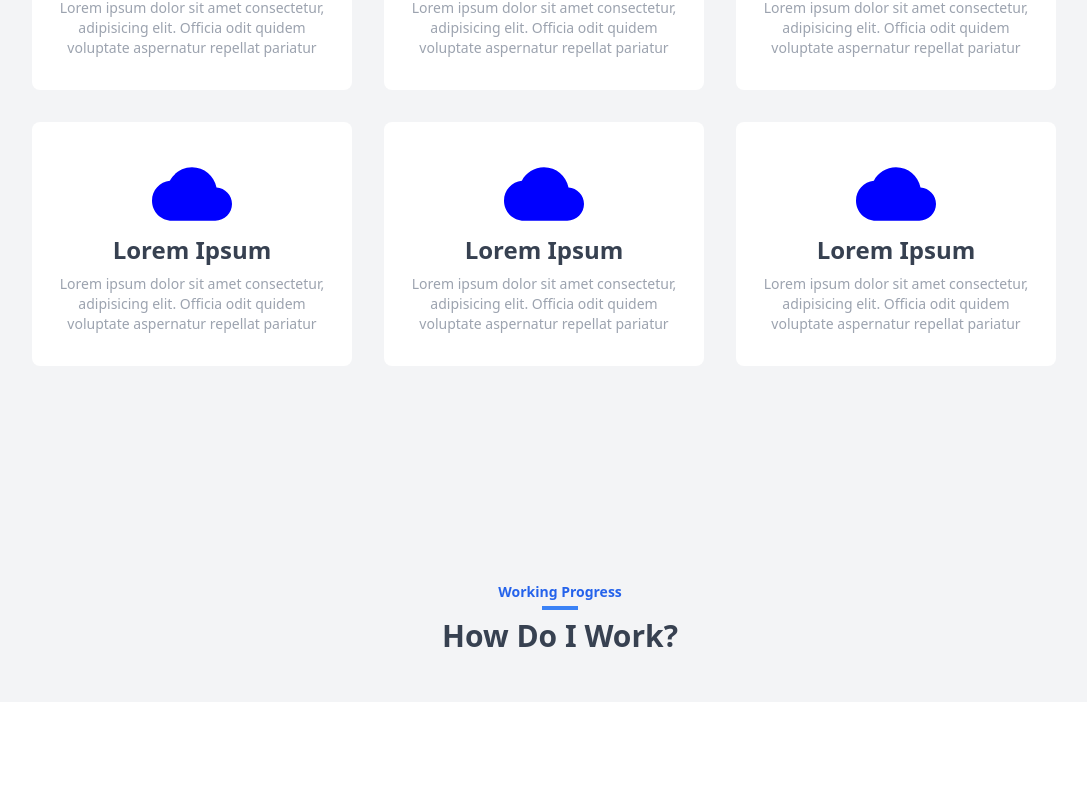
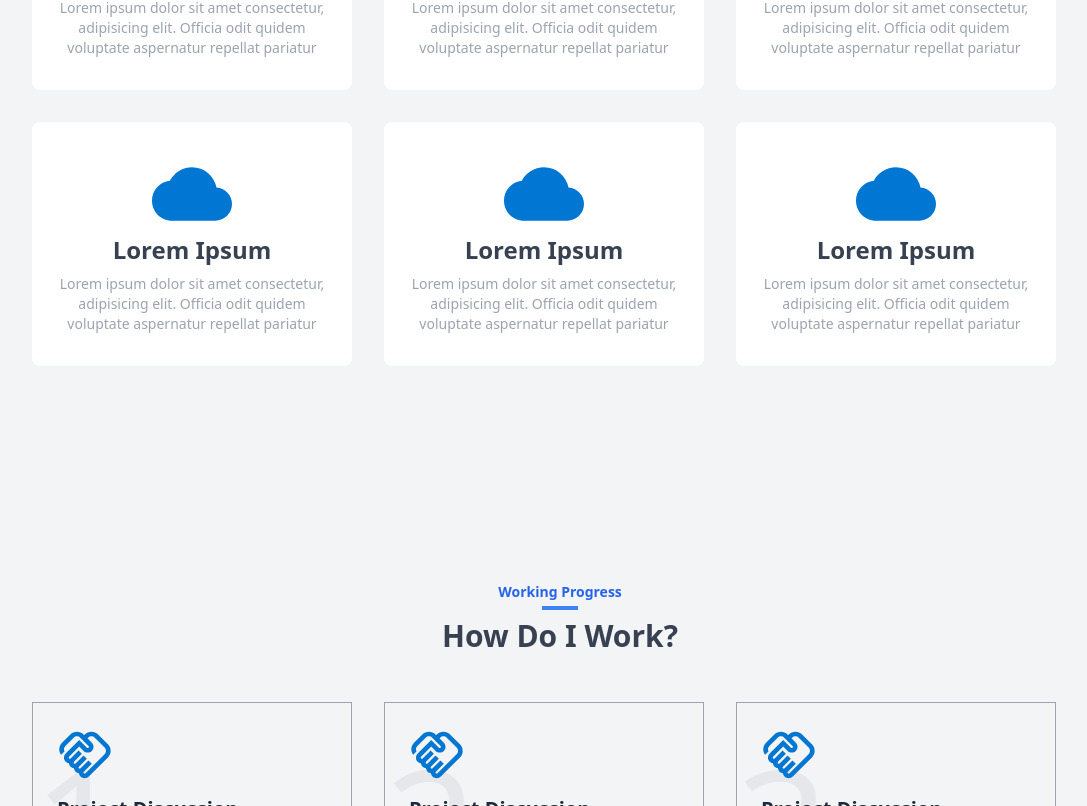
Before and after one commit to MandemGibson/myportfolio, a React (Create React App) app: page / in a window 1280 px wide. Shown: the part 1994-2800 px from the top of the page, without its empty margins (80-1167 px from the left). Before the commit the page ends 2696 px from the top, so only its background shows below. Built offline with nearby package versions, Linux system fonts and the light colour scheme.

Commit message:
Added working progress

```diff
--- /dev/null
+++ b/src/components/WorkProgress.tsx
@@ -0,0 +1,25 @@
+import React from "react";
+
+type WorkProgressProps = {
+  num: number;
+  icon: React.ReactElement;
+  title: string;
+  description: string;
+};
+
+function WorkProgress({ num, ...rest }: WorkProgressProps) {
+  return (
+    <div className="w-80 h-80 p-6 border border-gray-400 relative z-10 mb-8">
+      <p className="absolute top-0 left-0 text-10xl text-gray-200 -z-10">
+        {num}
+      </p>
+      <div>{rest.icon}</div>
+      <h2 className="my-3 text-xl font-bold text-gray-800">{rest.title}</h2>
+      <p className="text-base text-gray-500 font-semibold">
+        {rest.description}
+      </p>
+    </div>
+  );
+}
+
+export default WorkProgress;
--- a/src/pages/Services.tsx
+++ b/src/pages/Services.tsx
@@ -1,60 +1,122 @@
-import { Cloud } from "@mui/icons-material";
+import { Cloud, HandshakeOutlined } from "@mui/icons-material";
 import ServiceBox from "../components/ServiceBox";
 import TitAndSub from "../components/TitAndSub";
+import WorkProgress from "../components/WorkProgress";
 
-const iconStyle = {
+const serviceBoxIcon = {
   fontSize: "5rem",
-  color: "blue",
+  color: "#0176d2",
+};
+
+const progressBoxIcon = {
+  fontSize: "3.5rem",
+  color: "#0176d2",
 };
 
 function Services() {
   return (
+    <>
       <div className="bg-gray-100 h-min">
         <div className="mx-28 pt-8">
+          {/*Services start*/}
           <TitAndSub title="Services" subtitle="Explore My Best Services" />
           <div className="grid grid-cols-3">
             <ServiceBox
-            icon={<Cloud style={iconStyle} />}
+              icon={<Cloud style={serviceBoxIcon} />}
               title="Lorem Ipsum"
               description="Lorem ipsum dolor sit amet consectetur, adipisicing elit.
                 Officia odit quidem voluptate aspernatur repellat pariatur"
             />
             <ServiceBox
-            icon={<Cloud style={iconStyle} />}
+              icon={<Cloud style={serviceBoxIcon} />}
               title="Lorem Ipsum"
               description="Lorem ipsum dolor sit amet consectetur, adipisicing elit.
                 Officia odit quidem voluptate aspernatur repellat pariatur"
             />
             <ServiceBox
-            icon={<Cloud style={iconStyle} />}
+              icon={<Cloud style={serviceBoxIcon} />}
               title="Lorem Ipsum"
               description="Lorem ipsum dolor sit amet consectetur, adipisicing elit.
                 Officia odit quidem voluptate aspernatur repellat pariatur"
             />
             <ServiceBox
-            icon={<Cloud style={iconStyle} />}
+              icon={<Cloud style={serviceBoxIcon} />}
               title="Lorem Ipsum"
               description="Lorem ipsum dolor sit amet consectetur, adipisicing elit.
                 Officia odit quidem voluptate aspernatur repellat pariatur"
             />
             <ServiceBox
-            icon={<Cloud style={iconStyle} />}
+              icon={<Cloud style={serviceBoxIcon} />}
               title="Lorem Ipsum"
               description="Lorem ipsum dolor sit amet consectetur, adipisicing elit.
                 Officia odit quidem voluptate aspernatur repellat pariatur"
             />
             <ServiceBox
-            icon={<Cloud style={iconStyle} />}
+              icon={<Cloud style={serviceBoxIcon} />}
               title="Lorem Ipsum"
               description="Lorem ipsum dolor sit amet consectetur, adipisicing elit.
                 Officia odit quidem voluptate aspernatur repellat pariatur"
             />
           </div>
-        <div className="pt-36">
+          {/*Services end*/}
+
+          {/*Working Progress start*/}
+          <div className="pt-36 pb-14">
             <TitAndSub title="Working Progress" subtitle="How Do I Work?" />
+            <div className="grid grid-cols-3 mx-auto">
+              <WorkProgress
+                num={1}
+                icon={<HandshakeOutlined style={progressBoxIcon} />}
+                title="Project Discussion"
+                description="Lorem ipsum dolor sit amet consectetur, adipisicing elit.
+                Officia odit quidem voluptate aspernatur repellat pariatur"
+              />
+              <WorkProgress
+                num={2}
+                icon={<HandshakeOutlined style={progressBoxIcon} />}
+                title="Project Discussion"
+                description="Lorem ipsum dolor sit amet consectetur, adipisicing elit.
+                Officia odit quidem voluptate aspernatur repellat pariatur"
+              />
+              <WorkProgress
+                num={3}
+                icon={<HandshakeOutlined style={progressBoxIcon} />}
+                title="Project Discussion"
+                description="Lorem ipsum dolor sit amet consectetur, adipisicing elit.
+                Officia odit quidem voluptate aspernatur repellat pariatur"
+              />
+              <WorkProgress
+                num={4}
+                icon={<HandshakeOutlined style={progressBoxIcon} />}
+                title="Project Discussion"
+                description="Lorem ipsum dolor sit amet consectetur, adipisicing elit.
+                Officia odit quidem voluptate aspernatur repellat pariatur"
+              />
+              <WorkProgress
+                num={5}
+                icon={<HandshakeOutlined style={progressBoxIcon} />}
+                title="Project Discussion"
+                description="Lorem ipsum dolor sit amet consectetur, adipisicing elit.
+                Officia odit quidem voluptate aspernatur repellat pariatur"
+              />
+              <WorkProgress
+                num={6}
+                icon={<HandshakeOutlined style={progressBoxIcon} />}
+                title="Project Discussion"
+                description="Lorem ipsum dolor sit amet consectetur, adipisicing elit.
+                Officia odit quidem voluptate aspernatur repellat pariatur"
+              />
             </div>
           </div>
+          {/*Working Progress end*/}
         </div>
+      </div>
+
+      {/*Latest Works*/}
+      <div>
+        <TitAndSub title="Latest Works" subtitle="Explore Recent Projects" />
+      </div>
+    </>
   );
 }
 
--- a/tailwind.config.js
+++ b/tailwind.config.js
@@ -9,6 +9,9 @@ module.exports = {
       height: {
         98: "30rem",
       },
+      fontSize: {
+        "10xl": "10rem",
+      },
     },
   },
   plugins: [],
```
Lines whose indentation alone changed are shown as unchanged.
